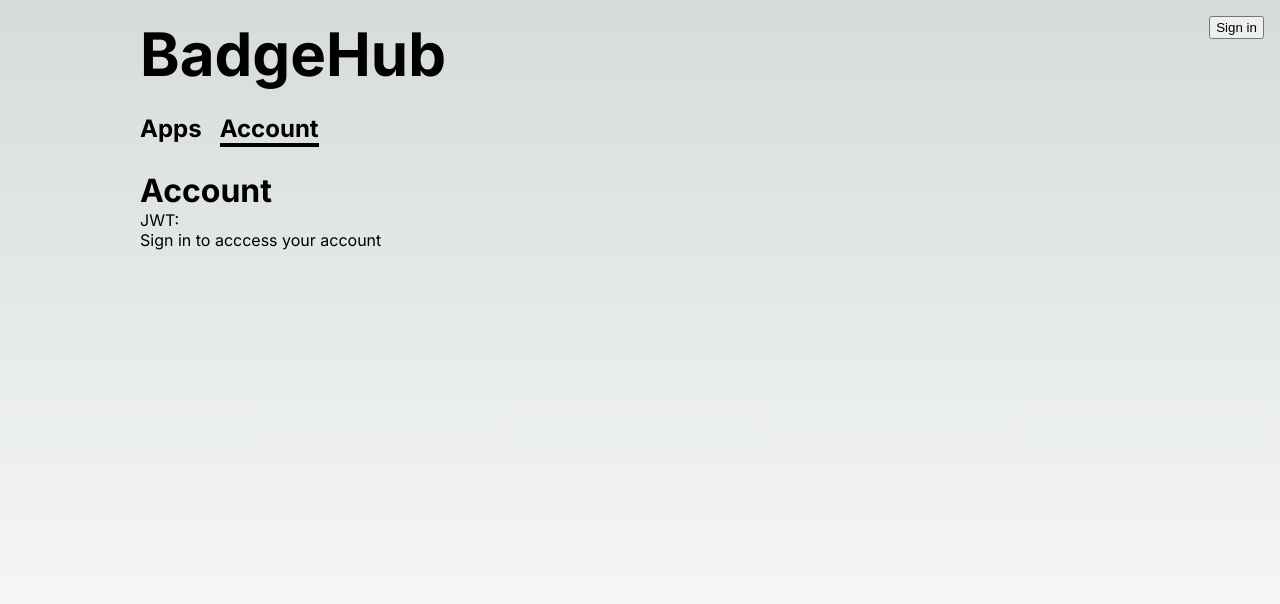
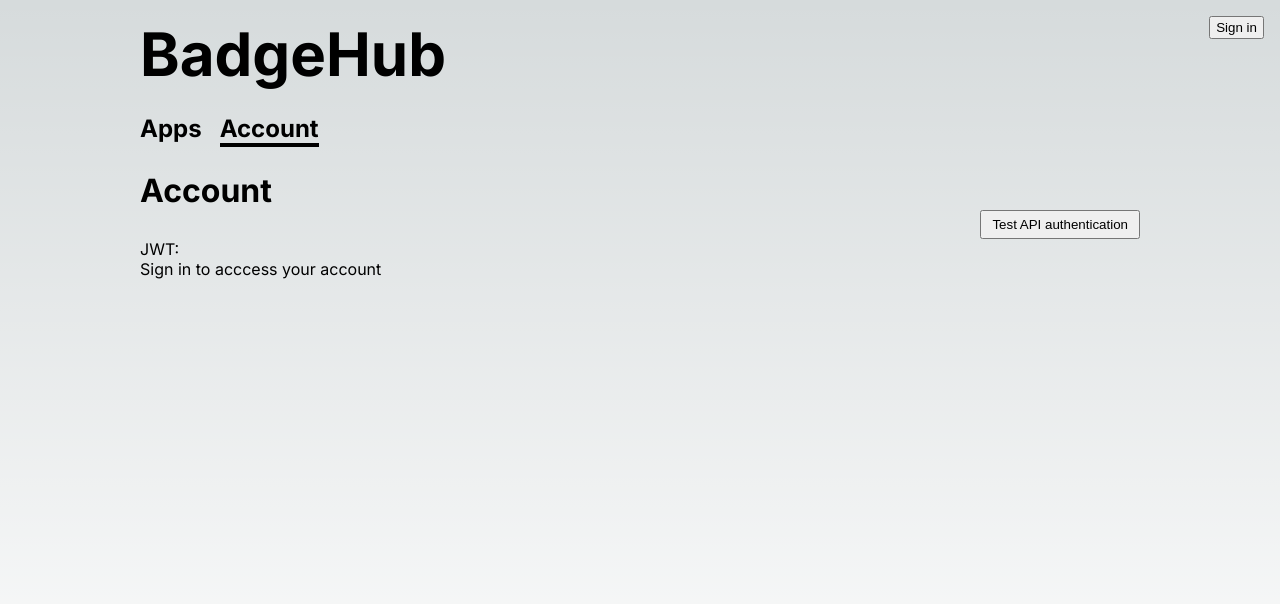
Before and after one commit to badgeteam/badgehub-frontend, a Next.js app: page /account in a window 1280 px wide. Shown: the top 604 px of the page. Built offline with nearby package versions, Linux system fonts and the light colour scheme; no server answers.

Commit message:
Add <AuthTest /> to account page

```diff
--- a/src/components/Account/index.tsx
+++ b/src/components/Account/index.tsx
@@ -1,4 +1,5 @@
 import { useSession } from "next-auth/react";
+import AuthTest from "@/components/AuthTest";
 
 export function Account() {
   const { data: session, status } = useSession();
@@ -20,6 +21,7 @@ export function Account() {
   return (
     <>
       <h1>Account</h1>
+      <AuthTest />
       <p>JWT: {(session as any)?.accessToken}</p>
       {html}
     </>
```
